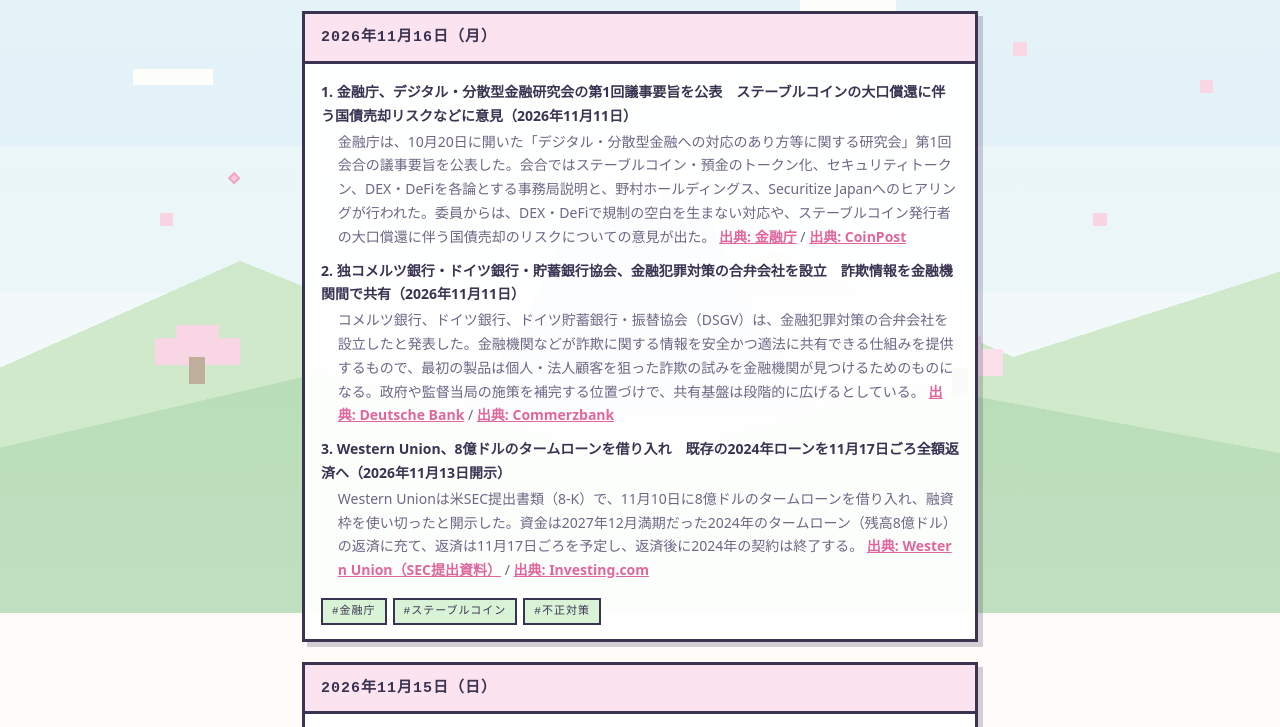
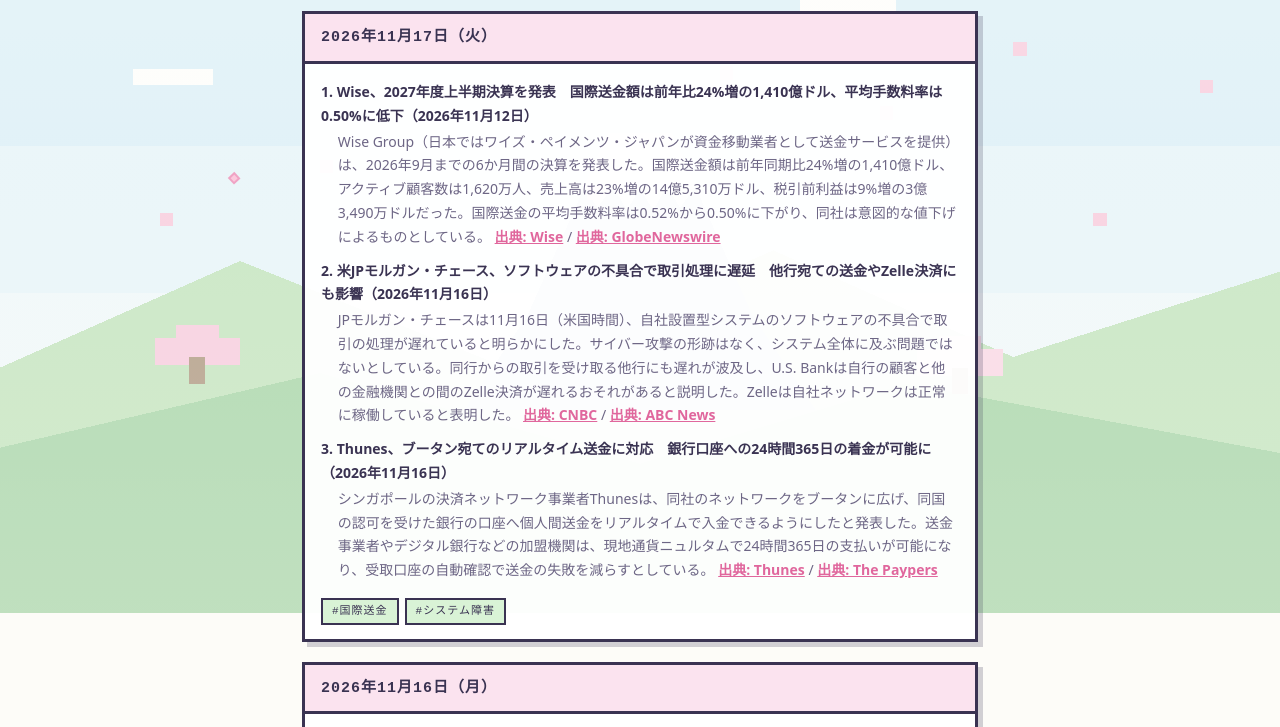
Before and after one commit to fujisawakazuhi/-, a plain HTML site: page fund-transfer/daily-news/index.html in a window 1280 px wide. Shown: the part 187-914 px from the top of the page. Drawn offline with Linux system fonts and the light colour scheme; a web font is replaced by a local one.

Commit message:
Daily news: 2026-11-17
Co-Authored-By: Claude Opus 5.5 <noreply@anthropic.com>
Claude-Session: https://claude.ai/code/session_01MqKzwwSGhmrj4P3cBUGoqY

```diff
--- a/fund-transfer/daily-news/index.html
+++ b/fund-transfer/daily-news/index.html
@@ -41,6 +41,20 @@
 <!-- ▼▼▼ 新しい投稿はこのマーカーの直下に追加する（新しいものが上） ▼▼▼ -->
       <article class="post">
         <div class="post-head">
+          <time datetime="2026-11-17">2026年11月17日（火）</time>
+        </div>
+        <div class="post-body">
+          <p><b>1. Wise、2027年度上半期決算を発表　国際送金額は前年比24%増の1,410億ドル、平均手数料率は0.50%に低下（2026年11月12日）</b><br><span class="news-text">Wise Group（日本ではワイズ・ペイメンツ・ジャパンが資金移動業者として送金サービスを提供）は、2026年9月までの6か月間の決算を発表した。国際送金額は前年同期比24%増の1,410億ドル、アクティブ顧客数は1,620万人、売上高は23%増の14億5,310万ドル、税引前利益は9%増の3億3,490万ドルだった。国際送金の平均手数料率は0.52%から0.50%に下がり、同社は意図的な値下げによるものとしている。 <a href="https://owners.wise.com/news-releases/news-release-details/wise-group-plc-h1-results-fiscal-year-2027">出典: Wise</a> / <a href="https://www.globenewswire.com/news-release/2026/11/12/3402135/0/en/wise-group-plc-h1-results-for-fiscal-year-2027.html">出典: GlobeNewswire</a></span></p>
+          <p><b>2. 米JPモルガン・チェース、ソフトウェアの不具合で取引処理に遅延　他行宛ての送金やZelle決済にも影響（2026年11月16日）</b><br><span class="news-text">JPモルガン・チェースは11月16日（米国時間）、自社設置型システムのソフトウェアの不具合で取引の処理が遅れていると明らかにした。サイバー攻撃の形跡はなく、システム全体に及ぶ問題ではないとしている。同行からの取引を受け取る他行にも遅れが波及し、U.S. Bankは自行の顧客と他の金融機関との間のZelle決済が遅れるおそれがあると説明した。Zelleは自社ネットワークは正常に稼働していると表明した。 <a href="https://www.cnbc.com/2026/11/16/jpmorgan-chase-technical-issue.html">出典: CNBC</a> / <a href="https://abcnews.com/Business/us-banks-reporting-technical-issues-online-transactions/story?id=138187551">出典: ABC News</a></span></p>
+          <p><b>3. Thunes、ブータン宛てのリアルタイム送金に対応　銀行口座への24時間365日の着金が可能に（2026年11月16日）</b><br><span class="news-text">シンガポールの決済ネットワーク事業者Thunesは、同社のネットワークをブータンに広げ、同国の認可を受けた銀行の口座へ個人間送金をリアルタイムで入金できるようにしたと発表した。送金事業者やデジタル銀行などの加盟機関は、現地通貨ニュルタムで24時間365日の支払いが可能になり、受取口座の自動確認で送金の失敗を減らすとしている。 <a href="https://www.thunes.com/news/thunes-expands-real-time-payouts-to-bhutan-unlocking-the-nations-remittance-market">出典: Thunes</a> / <a href="https://thepaypers.com/payments/news/thunes-expands-real-time-payouts-to-bhutan">出典: The Paypers</a></span></p>
+        </div>
+        <div class="post-tags">
+          <span>#国際送金</span>
+          <span>#システム障害</span>
+        </div>
+      </article>
+      <article class="post">
+        <div class="post-head">
           <time datetime="2026-11-16">2026年11月16日（月）</time>
         </div>
         <div class="post-body">
```
